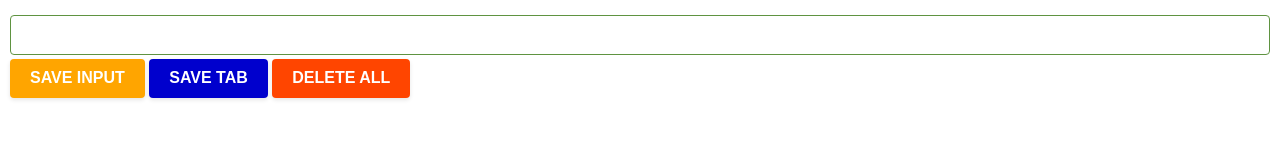
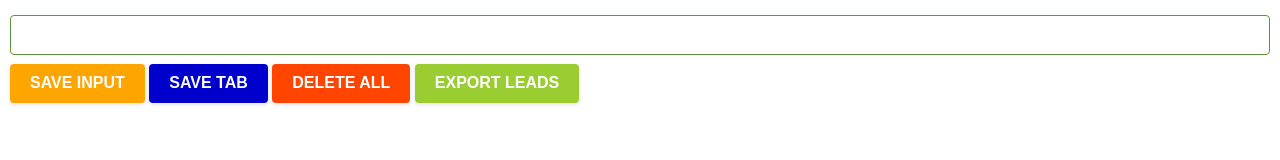
Before and after one commit to AdityaMisra01/TabTracker, a website built with Vite: page index.html in a window 1280 px wide. Built offline with nearby package versions, Linux system fonts and the light colour scheme.

Commit message:
Update index.html

```diff
--- a/index.html
+++ b/index.html
@@ -1,12 +1,19 @@
 <html>
     <head><link rel="stylesheet" href="https://cdnjs.cloudflare.com/ajax/libs/normalize/8.0.1/normalize.css">
         <link rel="stylesheet" href="index.css">
+
+
+
+
     </head>
+
+
     <body>
         <input type="text" id="input-el">
         <button id="input-btn">SAVE INPUT</button>
         <button id="tab-btn">SAVE TAB</button>
         <button id="delete-btn">DELETE ALL</button>
+        <button id="export-btn">EXPORT LEADS</button>
         <ul id="ul-el">
         </ul>
         <script src="index.js"></script>
```
